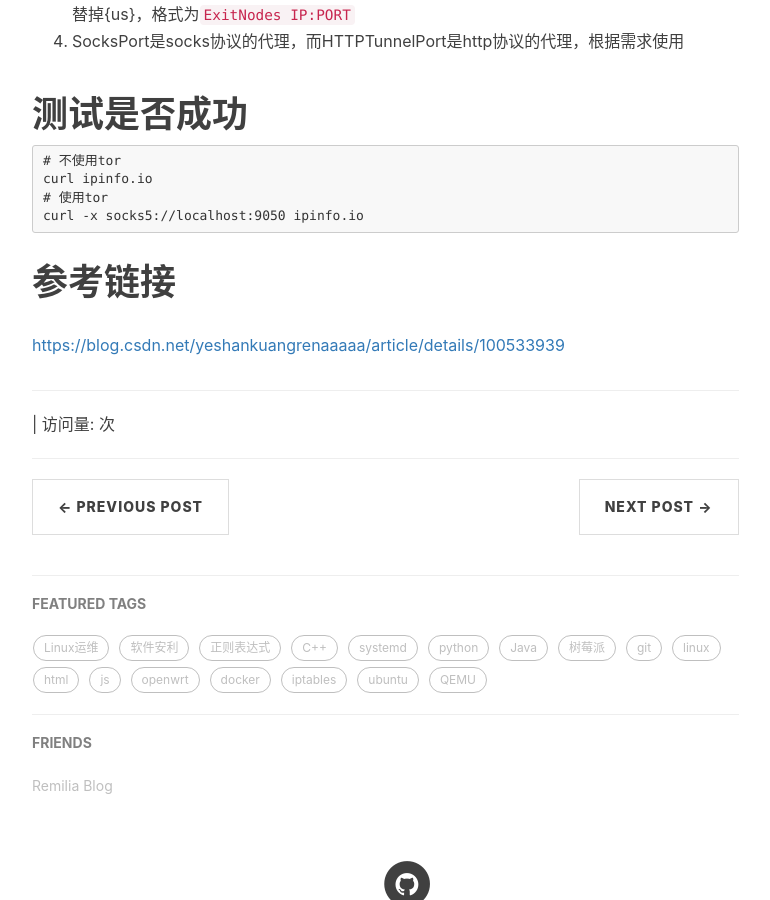
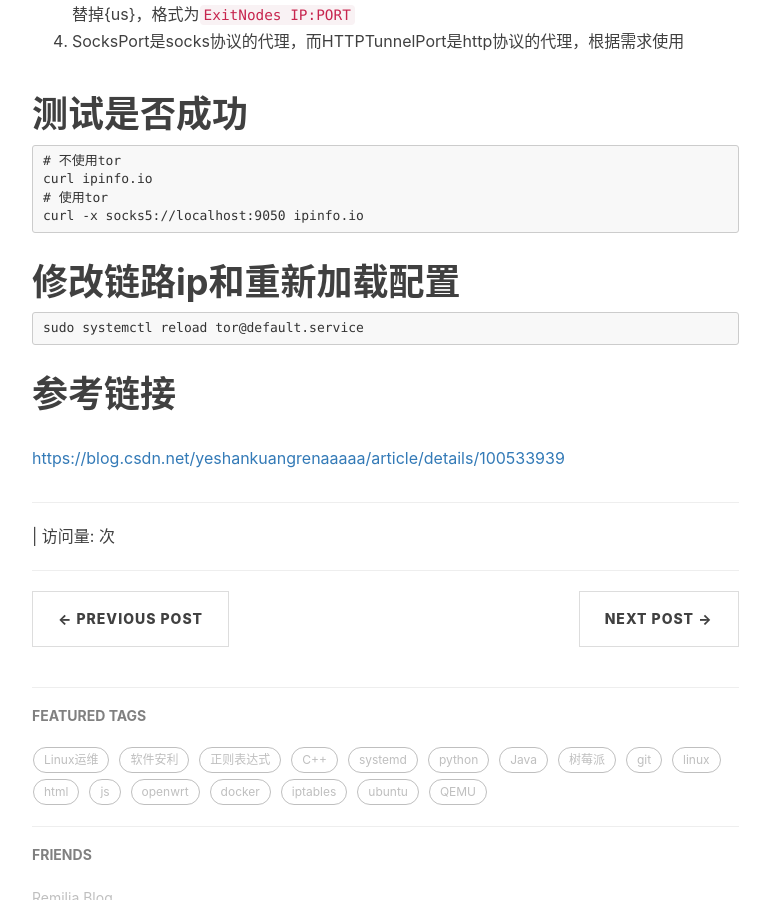
Before and after one commit to zh616110538/zh616110538.github.io, a Jekyll site: the page built from _posts/2023-04-10-ubuntu上搭建obfs4代理.markdown, in a window 1280 px wide and 900 px high, scrolled down 1440 px. Shown: the whole window, without its empty margins (233-1003 px from the left). Built offline with Jekyll 4.4.1, drawn with Linux system fonts in a browser that asks for light colours; nearby versions of some CDN libraries; comment, search, counter and statistics services are not loaded.

Commit message:
tor change ip

```diff
--- a/_posts/2023-04-10-ubuntu上搭建obfs4代理.markdown
+++ b/_posts/2023-04-10-ubuntu上搭建obfs4代理.markdown
@@ -57,6 +57,9 @@ tags:
     # 使用tor
     curl -x socks5://localhost:9050 ipinfo.io
 
+# 修改链路ip和重新加载配置 #
+
+    sudo systemctl reload tor@default.service
 
 # 参考链接 #
 [https://blog.csdn.net/yeshankuangrenaaaaa/article/details/100533939](https://blog.csdn.net/yeshankuangrenaaaaa/article/details/100533939)
```
